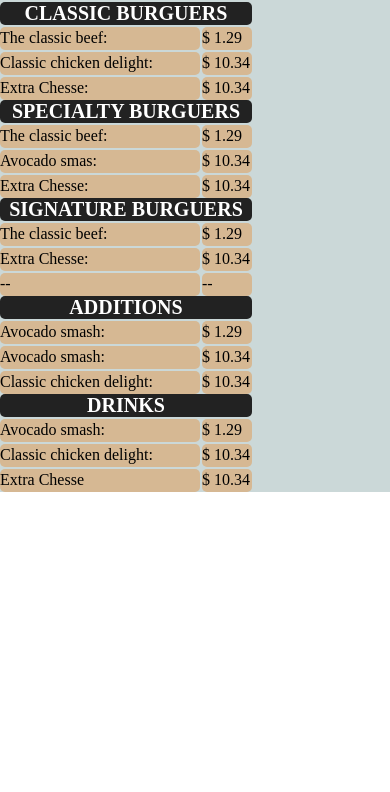
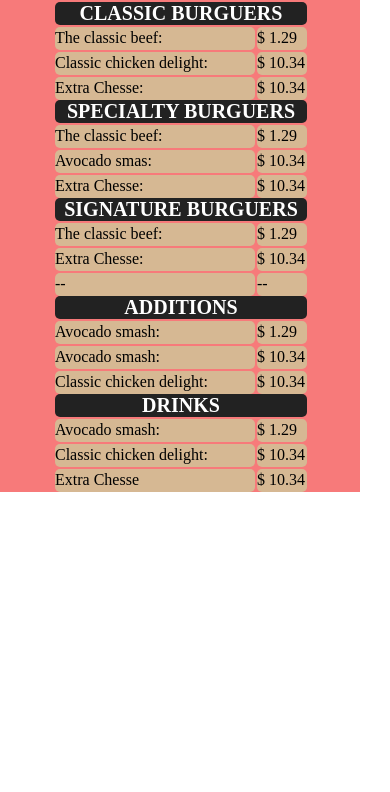
Before and after one commit to JOSE-DIAZ-ROJAS/Responsive-web-desig, a plain HTML site: page index.html in a window 390 px wide. Shown: the part 50-842 px from the top of the page. Drawn offline with Linux system fonts and the light colour scheme.

Commit message:
centramos menu para version telefono

```diff
--- a/SMACSS/module/_menu.scss
+++ b/SMACSS/module/_menu.scss
@@ -1,6 +1,6 @@
 .head {
-    background-color: rgb(203, 216, 216);
-    min-height: 400px;
+    background-color: rgb(17, 180, 58);
+
 }
 .menu {
 
@@ -45,9 +45,15 @@
     margin-bottom: 15px;
 
 }
-@media (max-width:767px){
+@media screen and (max-width:500px){
  .menu{
+  display: flex;
   flex-direction: column;
+  justify-content: center;
+  align-items: center;
  }
-
+.head{
+  width: 360px;
+  background-color: rgb(247, 122, 122);
 }
+}
```
Also changed, not shown: style.css, 1 other file.
